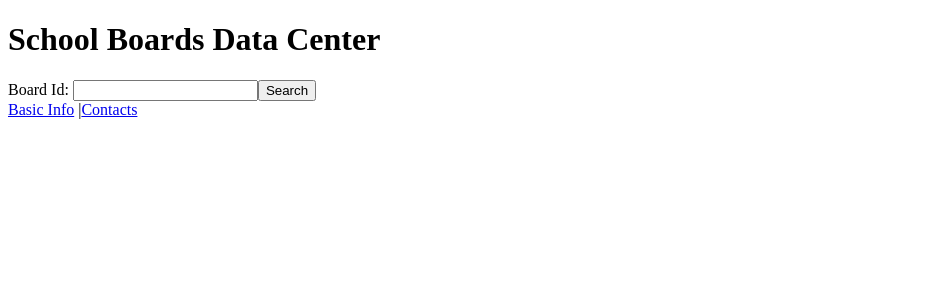
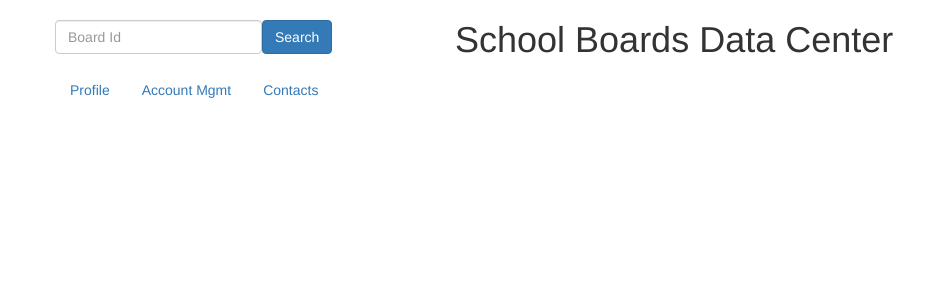
Before and after one commit to shameelkh/school-board-contact, a React (Create React App) app in the folder board-contact-ui/: page / in a window 1280 px wide. Shown: the top 300 px of the page, without its empty margins (0-948 px from the left). Built offline with nearby package versions, Linux system fonts and the light colour scheme; the HTML template or start-up script is replaced by a standard one.

Commit message:
Refactor App component to use smaller components for display

```diff
--- a/board-contact-ui/src/components/App.js
+++ b/board-contact-ui/src/components/App.js
@@ -1,24 +1,27 @@
+import 'bootstrap/dist/css/bootstrap.css';
 import React from 'react'
 import { BrowserRouter as Router, Route } from 'react-router-dom'
 import { Link } from 'react-router-dom';
 import BoardInfoPage from '../containers/BoardInfoPage'
 import ContactsPage from '../containers/ContactsPage'
-import Search from '../containers/Search'
+import Header from './Header'
+import Navigation from './Navigation'
 
 const App = () => {
     return (
         <Router>
-            <div>
-                <h1>School Boards Data Center</h1>
-                <Search/>
+            <div className="container">
+              <div className="row">
+                <Header />
+              </div>
+              <div className="row">
+                <div className="col-8">
+                   <Navigation />
+                </div>
+              </div>
 
-                <div>
-                    <Link to={'/basic-info'}>Basic Info</Link> |
-                    <Link to={'contacts'}>Contacts</Link>
-                </div>
-
-                <Route path="/basic-info" component={BoardInfoPage} />
-                <Route path="/contacts" component={ContactsPage} />
+              <Route path="/basic-info" component={BoardInfoPage} />
+              <Route path="/contacts" component={ContactsPage} />
             </div>
         </Router>
     )
--- a/board-contact-ui/src/components/Header.js
+++ b/board-contact-ui/src/components/Header.js
@@ -0,0 +1,18 @@
+import React from 'react'
+import Search from '../containers/Search'
+
+const Header = () => {
+    return (
+        <div className="row justify-content-md-center">
+            <div className="col-md-4">
+                <br/>
+                <Search/>
+            </div>
+            <div className="col-md-8">
+                <h1>School Boards Data Center</h1>
+            </div>
+        </div>
+    )
+}
+
+export default Header
--- a/board-contact-ui/src/components/Navigation.js
+++ b/board-contact-ui/src/components/Navigation.js
@@ -0,0 +1,20 @@
+import React from 'react'
+import { Link } from 'react-router-dom';
+
+const Navigation = () => {
+    return (
+        <ul className="nav nav-pills nav-fill">
+          <li className="nav-item">
+            <Link className="nav-link active" to={'/basic-info'}>Profile</Link>
+          </li>
+          <li className="nav-item">
+            <Link className="nav-link" to={'/account-mgmt'}>Account Mgmt</Link>
+          </li>
+          <li className="nav-item">
+            <Link className="nav-link" to={'/contacts'}>Contacts</Link>
+          </li>
+        </ul>
+    )
+}
+
+export default Navigation
--- a/board-contact-ui/src/components/ProfilePage.js
+++ b/board-contact-ui/src/components/ProfilePage.js
@@ -3,7 +3,11 @@ import React from 'react'
 const ProfilePage = ({board}) => {
     return (
         <div>
-            Address:
+            Address: {board.address.street}| {board.address.city} |{board.address.postalCode } <br/>
+            Phone: {board.phoneNumber} | Website:{board.website} <br/>
+            Open Time: {board.openTime} | Close time: {board.closeTime}
         </div>
     )
 }
+
+export default ProfilePage;
--- a/board-contact-ui/src/containers/BoardInfoPage.js
+++ b/board-contact-ui/src/containers/BoardInfoPage.js
@@ -2,6 +2,7 @@ import React, { Component } from 'react'
 import PropTypes from 'prop-types'
 import { connect } from 'react-redux'
 import { fetchBoard }  from '../actions'
+import ProfilePage from '../components/ProfilePage'
 
 class BoardInfoPage extends Component {
     static propTypes = {
@@ -22,11 +23,15 @@ class BoardInfoPage extends Component {
 
     render() {
         const board = this.props.boardInfo.board
+
+        if(board === undefined) {
+            return (<div></div>)
+        }
+
         return (
             <div>
             <h2>School Board Info</h2>
-            <p>School Board: {board.boardName}</p>
-            <p>Active: {board.active ? "Yes" : "No"}</p>
+            <ProfilePage board={board} />
             </div>
         )
     }
--- a/board-contact-ui/src/containers/Search.js
+++ b/board-contact-ui/src/containers/Search.js
@@ -14,10 +14,12 @@ let Search = ({dispatch}) => {
 
     return (
         <div>
-            <form onSubmit={handleSubmit}>
-                Board Id: <input type="text" ref={(input) => {boardInput = input}}/>
-                <button type="submit">Search</button>
+            <form className="form-inline" onSubmit={handleSubmit}>
+                <input type="text" className="form-control mb-2 mr-sm-2 mb-sm-0" ref={(input) => {boardInput = input}} id="inlineFormInput" placeholder="Board Id" />
+                <button type="submit" class="btn btn-primary">Search</button>
             </form>
+
+
         </div>
     )
 }
--- a/board-contact-ui/src/reducers/boardInfo.js
+++ b/board-contact-ui/src/reducers/boardInfo.js
@@ -2,7 +2,7 @@ import { REQUEST_BOARD, RECEIVE_BOARD } from '../actions'
 
 const defaultState = {
     isFetching: false,
-    board: {}
+    board: undefined
 }
 
 const receiveBoardInfo = (board) => {
```
